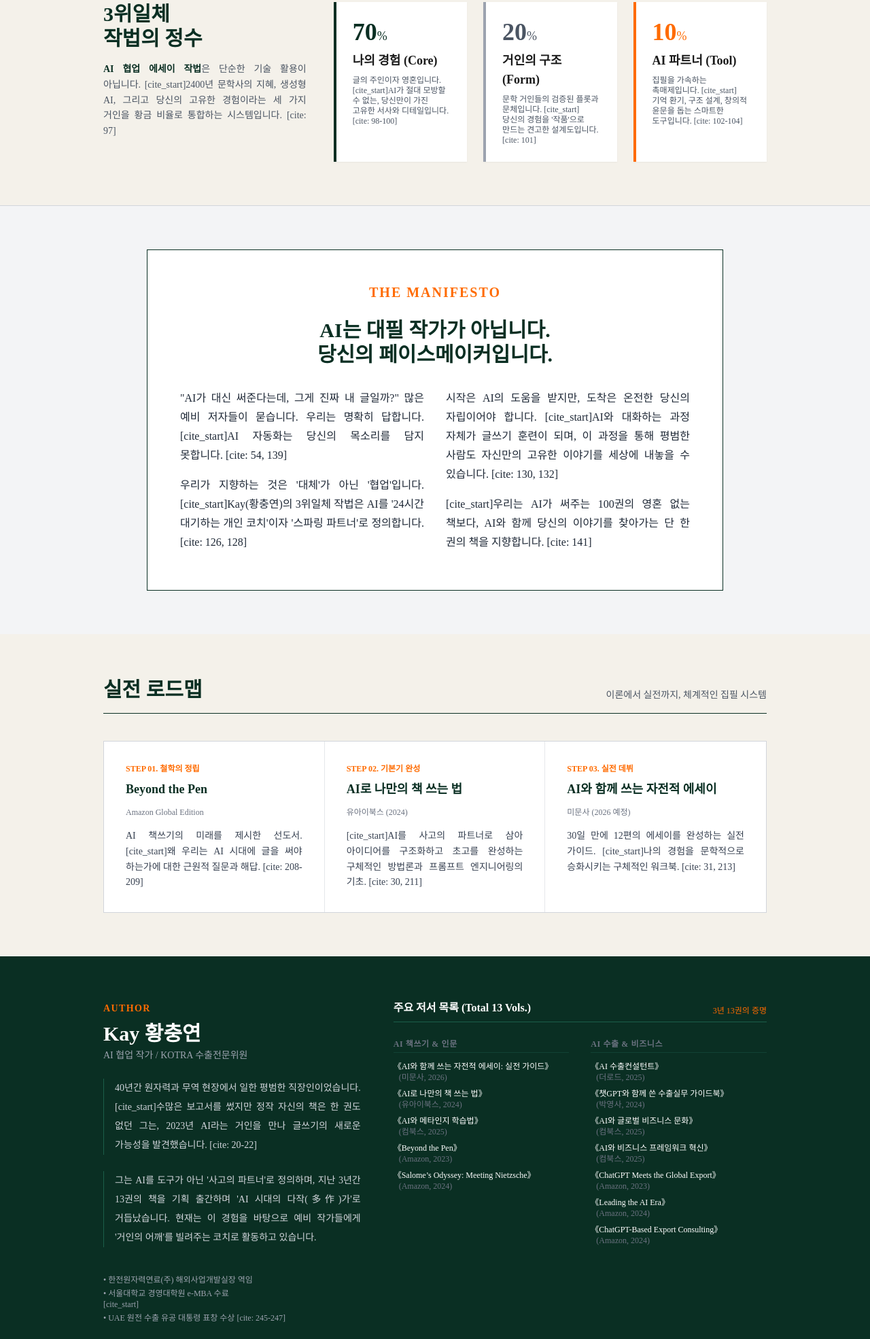
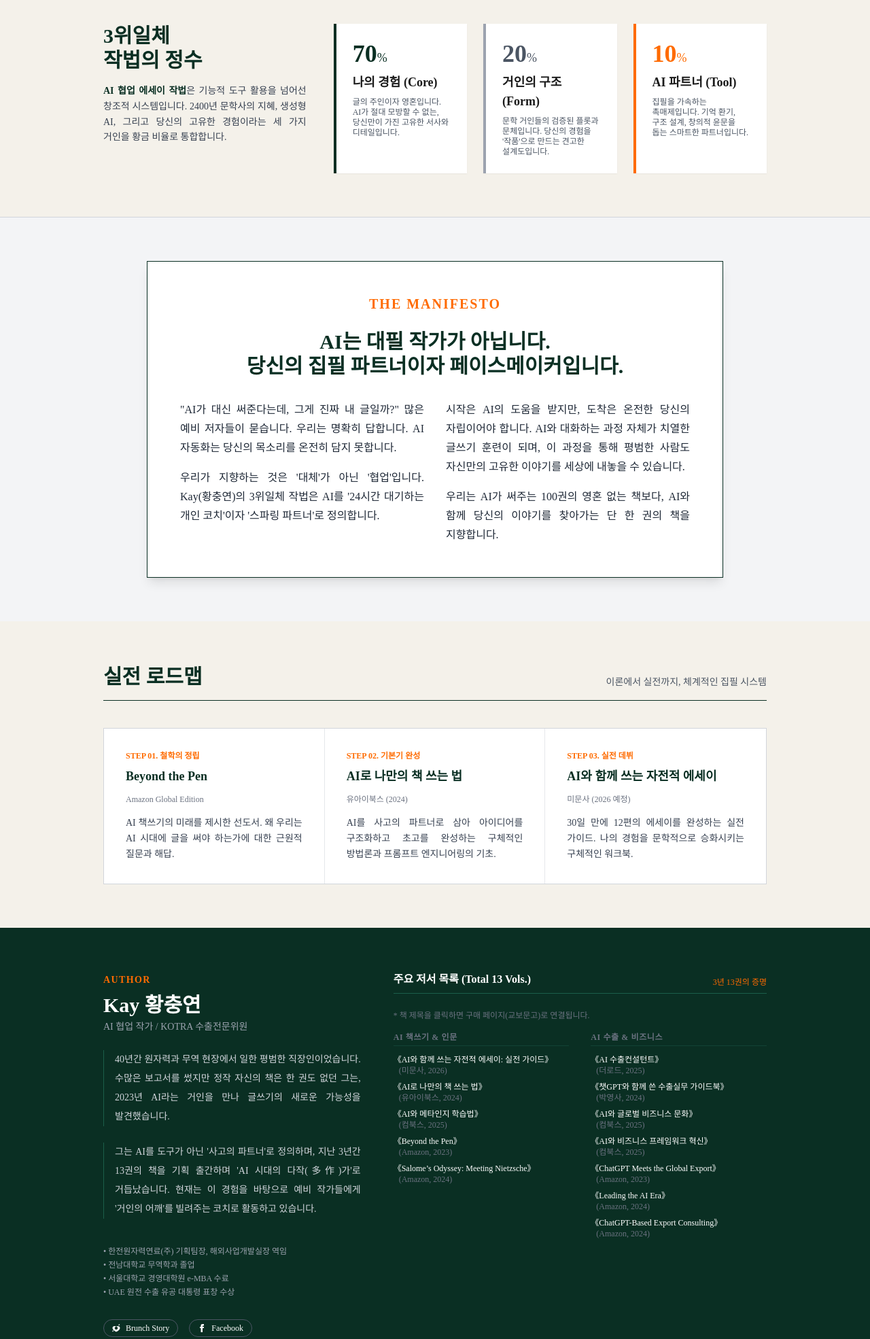
Before and after one commit to hellokay-evening/aigiant, a plain HTML site: page index.html in a window 1280 px wide. Shown: the part 659-2629 px from the top of the page at 68% size. Drawn offline with nearby package versions, Linux system fonts and the light colour scheme.

Commit message:
Update index.html

```diff
--- a/index.html
+++ b/index.html
@@ -3,10 +3,21 @@
 <head>
     <meta charset="UTF-8">
     <meta name="viewport" content="width=device-width, initial-scale=1.0">
-    <title>거인의 어깨 | Kay(황충연)</title>
+
+    <meta name="description" content="AI시대 자전적 에세이 작법의 새로운 표준, 거인의 어깨. AI 협업 작가 Kay(황충연)의 3위일체 작법 가이드.">
+    <meta name="keywords" content="AI책쓰기, 자전적에세이, 챗GPT글쓰기, 황충연, Kay, 거인의어깨, AI수출컨설팅, 미문사">
+    <meta name="author" content="Kay Hwang">
+    <meta property="og:title" content="거인의 어깨 | AI시대 자전적 에세이의 새로운 지평">
+    <meta property="og:description" content="당신의 경험(70)과 문학사의 지혜(20), 그리고 AI 파트너(10)가 만나 당신의 삶을 책으로 만듭니다.">
+    <meta property="og:type" content="website">
+    <meta property="og:url" content="https://www.aigiant.club">
+
+    <title>AI거인의 어깨 | Kay(황충연)</title>
+
     <link rel="preconnect" href="https://fonts.googleapis.com">
     <link rel="preconnect" href="https://fonts.gstatic.com" crossorigin>
     <link href="https://fonts.googleapis.com/css2?family=Noto+Serif+KR:wght@300;500;700;900&display=swap" rel="stylesheet">
+
     <script src="https://cdn.tailwindcss.com"></script>
     <script>
         tailwind.config = {
@@ -32,14 +43,14 @@
     <style>
         body { font-family: 'Noto Serif KR', serif; word-break: keep-all; }
         .text-justify { text-align: justify; }
-        .dense-grid { grid-template-columns: repeat(auto-fill, minmax(280px, 1fr)); }
+        .book-link:hover { text-decoration: underline; color: #ff6b00; cursor: pointer; }
     </style>
 </head>
 <body class="bg-giant-paper text-giant-text antialiased selection:bg-giant-accent selection:text-white">
 
     <header class="fixed w-full top-0 z-50 bg-giant-900/95 text-white border-b border-giant-800 backdrop-blur-sm">
         <div class="max-w-5xl mx-auto px-6 h-14 flex justify-between items-center">
-            <div class="text-lg font-bold tracking-tighter flex items-center gap-2">
+            <div class="text-lg font-bold tracking-tighter flex items-center gap-2 cursor-pointer" onclick="window.scrollTo(0,0)">
                 <span class="w-3 h-3 bg-giant-accent inline-block"></span>
                 AI GIANT CLUB
             </div>
@@ -64,12 +75,13 @@
                 <span class="text-gray-300">새로운 표준을 제시하다</span>
             </h1>
             <div class="w-16 h-1 bg-giant-accent mx-auto mb-8"></div>
-            <blockquote class="text-lg md:text-xl font-light italic text-gray-400 mb-10 max-w-2xl mx-auto">
-                "내가 더 멀리 보았다면,<br class="md:hidden"> 그것은 거인들의 어깨 위에 올라섰기 때문입니다."<br>
-                <span class="text-sm not-italic mt-2 block text-gray-600">— Isaac Newton</span>
+            <blockquote class="text-lg md:text-xl font-light italic text-gray-400 mb-10 max-w-3xl mx-auto leading-relaxed">
+                "내가 더 멀리 보았다면, 그것은 거인들의 어깨 위에 올라섰기 때문입니다."<br>
+                <span class="text-base opacity-80 block mt-1">(If I have seen further it is by standing on the shoulders of Giants.)</span>
+                <span class="text-sm not-italic mt-3 block text-gray-600">— Isaac Newton</span>
             </blockquote>
 
-            <div class="inline-flex divide-x divide-gray-700 border border-gray-700 bg-giant-800/50 backdrop-blur">
+            <div class="inline-flex flex-wrap justify-center divide-x divide-gray-700 border border-gray-700 bg-giant-800/50 backdrop-blur">
                 <div class="px-6 py-3">
                     <span class="block text-xs text-gray-400">검증된 성과</span>
                     <span class="text-xl font-bold text-white">3년 13권</span>
@@ -91,30 +103,30 @@
             <div class="grid grid-cols-1 md:grid-cols-12 gap-10 items-start">
                 <div class="md:col-span-4">
                     <h2 class="text-3xl font-bold mb-4 text-giant-900">3위일체<br>작법의 정수</h2>
-                    <p class="text-sm text-gray-600 leading-relaxed text-justify">
-                        <span class="font-bold text-giant-900">AI 협업 에세이 작법</span>은 단순한 기술 활용이 아닙니다. [cite_start]2400년 문학사의 지혜, 생성형 AI, 그리고 당신의 고유한 경험이라는 세 가지 거인을 황금 비율로 통합하는 시스템입니다. [cite: 97]
+                    <p class="text-sm text-gray-700 leading-relaxed text-justify">
+                        <span class="font-bold text-giant-900">AI 협업 에세이 작법</span>은 기능적 도구 활용을 넘어선 창조적 시스템입니다. 2400년 문학사의 지혜, 생성형 AI, 그리고 당신의 고유한 경험이라는 세 가지 거인을 황금 비율로 통합합니다.
                     </p>
                 </div>
                 <div class="md:col-span-8 grid grid-cols-1 md:grid-cols-3 gap-6">
-                    <div class="bg-white p-6 border-l-4 border-giant-900 shadow-sm">
+                    <div class="bg-white p-6 border-l-4 border-giant-900 shadow-sm hover:shadow-md transition-shadow">
                         <div class="text-4xl font-black text-giant-900 mb-2">70<span class="text-lg font-medium">%</span></div>
                         <h3 class="font-bold text-lg mb-2">나의 경험 (Core)</h3>
                         <p class="text-xs text-gray-600 leading-tight">
-                            글의 주인이자 영혼입니다. [cite_start]AI가 절대 모방할 수 없는, 당신만이 가진 고유한 서사와 디테일입니다. [cite: 98-100]
+                            글의 주인이자 영혼입니다. AI가 절대 모방할 수 없는, 당신만이 가진 고유한 서사와 디테일입니다.
                         </p>
                     </div>
-                    <div class="bg-white p-6 border-l-4 border-gray-400 shadow-sm">
+                    <div class="bg-white p-6 border-l-4 border-gray-400 shadow-sm hover:shadow-md transition-shadow">
                         <div class="text-4xl font-black text-gray-600 mb-2">20<span class="text-lg font-medium">%</span></div>
                         <h3 class="font-bold text-lg mb-2">거인의 구조 (Form)</h3>
                         <p class="text-xs text-gray-600 leading-tight">
-                            문학 거인들의 검증된 플롯과 문체입니다. [cite_start]당신의 경험을 '작품'으로 만드는 견고한 설계도입니다. [cite: 101]
+                            문학 거인들의 검증된 플롯과 문체입니다. 당신의 경험을 '작품'으로 만드는 견고한 설계도입니다.
                         </p>
                     </div>
-                    <div class="bg-white p-6 border-l-4 border-giant-accent shadow-sm">
+                    <div class="bg-white p-6 border-l-4 border-giant-accent shadow-sm hover:shadow-md transition-shadow">
                         <div class="text-4xl font-black text-giant-accent mb-2">10<span class="text-lg font-medium">%</span></div>
                         <h3 class="font-bold text-lg mb-2">AI 파트너 (Tool)</h3>
                         <p class="text-xs text-gray-600 leading-tight">
-                            집필을 가속하는 촉매제입니다. [cite_start]기억 환기, 구조 설계, 창의적 윤문을 돕는 스마트한 도구입니다. [cite: 102-104]
+                            집필을 가속하는 촉매제입니다. 기억 환기, 구조 설계, 창의적 윤문을 돕는 스마트한 파트너입니다.
                         </p>
                     </div>
                 </div>
@@ -124,24 +136,24 @@
 
     <section id="manifesto" class="py-16 bg-gray-100">
         <div class="max-w-4xl mx-auto px-6">
-            <div class="border border-giant-900 p-8 md:p-12 bg-white">
+            <div class="border border-giant-900 p-8 md:p-12 bg-white shadow-lg">
                 <h3 class="text-xl font-bold text-giant-accent mb-6 tracking-widest uppercase text-center">The Manifesto</h3>
                 <h2 class="text-2xl md:text-3xl font-bold text-center text-giant-900 mb-8 leading-snug">
                     AI는 대필 작가가 아닙니다.<br>
-                    당신의 페이스메이커입니다.
+                    당신의 집필 파트너이자 페이스메이커입니다.
                 </h2>
                 <div class="prose prose-sm max-w-none text-justify columns-1 md:columns-2 gap-8 leading-7 text-gray-800">
                     <p class="mb-4">
-                        "AI가 대신 써준다는데, 그게 진짜 내 글일까?" 많은 예비 저자들이 묻습니다. 우리는 명확히 답합니다. [cite_start]AI 자동화는 당신의 목소리를 담지 못합니다. [cite: 54, 139]
+                        "AI가 대신 써준다는데, 그게 진짜 내 글일까?" 많은 예비 저자들이 묻습니다. 우리는 명확히 답합니다. AI 자동화는 당신의 목소리를 온전히 담지 못합니다.
                     </p>
                     <p class="mb-4">
-                        우리가 지향하는 것은 '대체'가 아닌 '협업'입니다. [cite_start]Kay(황충연)의 3위일체 작법은 AI를 '24시간 대기하는 개인 코치'이자 '스파링 파트너'로 정의합니다. [cite: 126, 128]
+                        우리가 지향하는 것은 '대체'가 아닌 '협업'입니다. Kay(황충연)의 3위일체 작법은 AI를 '24시간 대기하는 개인 코치'이자 '스파링 파트너'로 정의합니다.
                     </p>
                     <p class="mb-4">
-                        시작은 AI의 도움을 받지만, 도착은 온전한 당신의 자립이어야 합니다. [cite_start]AI와 대화하는 과정 자체가 글쓰기 훈련이 되며, 이 과정을 통해 평범한 사람도 자신만의 고유한 이야기를 세상에 내놓을 수 있습니다. [cite: 130, 132]
+                        시작은 AI의 도움을 받지만, 도착은 온전한 당신의 자립이어야 합니다. AI와 대화하는 과정 자체가 치열한 글쓰기 훈련이 되며, 이 과정을 통해 평범한 사람도 자신만의 고유한 이야기를 세상에 내놓을 수 있습니다.
                     </p>
                     <p>
-                        [cite_start]우리는 AI가 써주는 100권의 영혼 없는 책보다, AI와 함께 당신의 이야기를 찾아가는 단 한 권의 책을 지향합니다. [cite: 141]
+                        우리는 AI가 써주는 100권의 영혼 없는 책보다, AI와 함께 당신의 이야기를 찾아가는 단 한 권의 책을 지향합니다.
                     </p>
                 </div>
             </div>
@@ -156,28 +168,28 @@
             </div>
 
             <div class="grid grid-cols-1 md:grid-cols-3 gap-0 border border-gray-300 bg-white">
-                <div class="p-8 border-b md:border-b-0 md:border-r border-gray-200 hover:bg-gray-50 transition-colors group">
+                <div class="p-8 border-b md:border-b-0 md:border-r border-gray-200 hover:bg-gray-50 transition-colors group cursor-pointer" onclick="window.open('https://search.kyobobook.co.kr/search?keyword=Beyond%20the%20Pen', '_blank')">
                     <span class="text-xs font-bold text-giant-accent mb-2 block">STEP 01. 철학의 정립</span>
                     <h3 class="text-lg font-bold text-giant-900 mb-3 group-hover:underline">Beyond the Pen</h3>
                     <p class="text-xs text-gray-500 mb-4">Amazon Global Edition</p>
                     <p class="text-sm text-gray-700 text-justify leading-relaxed">
-                        AI 책쓰기의 미래를 제시한 선도서. [cite_start]왜 우리는 AI 시대에 글을 써야 하는가에 대한 근원적 질문과 해답. [cite: 208-209]
+                        AI 책쓰기의 미래를 제시한 선도서. 왜 우리는 AI 시대에 글을 써야 하는가에 대한 근원적 질문과 해답.
                     </p>
                 </div>
-                <div class="p-8 border-b md:border-b-0 md:border-r border-gray-200 hover:bg-gray-50 transition-colors group">
+                <div class="p-8 border-b md:border-b-0 md:border-r border-gray-200 hover:bg-gray-50 transition-colors group cursor-pointer" onclick="window.open('https://search.kyobobook.co.kr/search?keyword=AI로%20나만의%20책%20쓰는%20법', '_blank')">
                     <span class="text-xs font-bold text-giant-accent mb-2 block">STEP 02. 기본기 완성</span>
                     <h3 class="text-lg font-bold text-giant-900 mb-3 group-hover:underline">AI로 나만의 책 쓰는 법</h3>
                     <p class="text-xs text-gray-500 mb-4">유아이북스 (2024)</p>
                     <p class="text-sm text-gray-700 text-justify leading-relaxed">
-                        [cite_start]AI를 사고의 파트너로 삼아 아이디어를 구조화하고 초고를 완성하는 구체적인 방법론과 프롬프트 엔지니어링의 기초. [cite: 30, 211]
+                        AI를 사고의 파트너로 삼아 아이디어를 구조화하고 초고를 완성하는 구체적인 방법론과 프롬프트 엔지니어링의 기초.
                     </p>
                 </div>
                 <div class="p-8 hover:bg-gray-50 transition-colors group">
                     <span class="text-xs font-bold text-giant-accent mb-2 block">STEP 03. 실전 데뷔</span>
-                    <h3 class="text-lg font-bold text-giant-900 mb-3 group-hover:underline">AI와 함께 쓰는 자전적 에세이</h3>
+                    <h3 class="text-lg font-bold text-giant-900 mb-3">AI와 함께 쓰는 자전적 에세이</h3>
                     <p class="text-xs text-gray-500 mb-4">미문사 (2026 예정)</p>
                     <p class="text-sm text-gray-700 text-justify leading-relaxed">
-                        30일 만에 12편의 에세이를 완성하는 실전 가이드. [cite_start]나의 경험을 문학적으로 승화시키는 구체적인 워크북. [cite: 31, 213]
+                        30일 만에 12편의 에세이를 완성하는 실전 가이드. 나의 경험을 문학적으로 승화시키는 구체적인 워크북.
                     </p>
                 </div>
             </div>
@@ -194,16 +206,28 @@
                         <p class="text-sm text-gray-400">AI 협업 작가 / KOTRA 수출전문위원</p>
                     </div>
                     <p class="text-sm leading-7 text-justify border-l border-giant-700 pl-4">
-                        40년간 원자력과 무역 현장에서 일한 평범한 직장인이었습니다. [cite_start]수많은 보고서를 썼지만 정작 자신의 책은 한 권도 없던 그는, 2023년 AI라는 거인을 만나 글쓰기의 새로운 가능성을 발견했습니다. [cite: 20-22]
+                        40년간 원자력과 무역 현장에서 일한 평범한 직장인이었습니다. 수많은 보고서를 썼지만 정작 자신의 책은 한 권도 없던 그는, 2023년 AI라는 거인을 만나 글쓰기의 새로운 가능성을 발견했습니다.
                     </p>
                     <p class="text-sm leading-7 text-justify border-l border-giant-700 pl-4">
                         그는 AI를 도구가 아닌 '사고의 파트너'로 정의하며, 지난 3년간 13권의 책을 기획 출간하며 'AI 시대의 다작(多作)가'로 거듭났습니다. 현재는 이 경험을 바탕으로 예비 작가들에게 '거인의 어깨'를 빌려주는 코치로 활동하고 있습니다.
                     </p>
                     <ul class="text-xs space-y-1 text-gray-400 pt-4">
-                        <li>• 한전원자력연료(주) 해외사업개발실장 역임</li>
+                        <li>• 한전원자력연료(주) 기획팀장, 해외사업개발실장 역임</li>
+                        <li>• 전남대학교 무역학과 졸업</li>
                         <li>• 서울대학교 경영대학원 e-MBA 수료</li>
-                        [cite_start]<li>• UAE 원전 수출 유공 대통령 표창 수상 [cite: 245-247]</li>
+                        <li>• UAE 원전 수출 유공 대통령 표창 수상</li>
                     </ul>
+
+                    <div class="flex gap-4 pt-2">
+                        <a href="https://brunch.co.kr/@wadong85" target="_blank" class="text-white hover:text-giant-accent transition-colors flex items-center gap-2 text-xs border border-gray-600 px-3 py-1 rounded-full">
+                            <svg xmlns="http://www.w3.org/2000/svg" class="h-3 w-3" fill="currentColor" viewBox="0 0 24 24"><path d="M2.9 22c-.5.8-1.6.9-2.1.2-.5-.6-.4-1.6.2-2.1l1.6-1.3c.4-.3 1-.2 1.3.2.3.4.2 1-.2 1.3L2.9 22zM22 2.9c.8-.5.9-1.6.2-2.1-.6-.5-1.6-.4-2.1.2l-1.3 1.6c-.3.4-.2 1 .2 1.3.4.3 1 .2 1.3-.2L22 2.9zM7.5 12c0-2.5 2-4.5 4.5-4.5s4.5 2 4.5 4.5-2 4.5-4.5 4.5-4.5-2-4.5-4.5zm9-6c-1.7 0-3.2.7-4.5 1.9-1.3-1.2-2.8-1.9-4.5-1.9C3.4 6 1 8.4 1 11.5c0 3.5 4 8.5 11 11.5 7-3 11-8 11-11.5 0-3.1-2.4-5.5-6.5-5.5z"/></svg>
+                            Brunch Story
+                        </a>
+                        <a href="https://www.facebook.com/choongyon.hwang" target="_blank" class="text-white hover:text-giant-accent transition-colors flex items-center gap-2 text-xs border border-gray-600 px-3 py-1 rounded-full">
+                            <svg xmlns="http://www.w3.org/2000/svg" class="h-3 w-3" fill="currentColor" viewBox="0 0 24 24"><path d="M9 8h-3v4h3v12h5v-12h3.642l.358-4h-4v-1.667c0-.955.192-1.333 1.115-1.333h2.885v-5h-3.808c-3.596 0-5.192 1.583-5.192 4.615v3.385z"/></svg>
+                            Facebook
+                        </a>
+                    </div>
                 </div>
 
                 <div class="md:col-span-7">
@@ -211,14 +235,15 @@
                         <span>주요 저서 목록 (Total 13 Vols.)</span>
                         <span class="text-xs text-giant-accent font-normal">3년 13권의 증명</span>
                     </h3>
+                    <p class="text-xs text-gray-500 mb-4">* 책 제목을 클릭하면 구매 페이지(교보문고)로 연결됩니다.</p>
 
                     <div class="grid grid-cols-1 sm:grid-cols-2 gap-x-8 gap-y-6 text-xs">
                         <div>
                             <h4 class="text-gray-500 font-bold mb-3 uppercase tracking-wider border-b border-giant-800 pb-1">AI 책쓰기 & 인문</h4>
                             <ul class="space-y-2">
-                                <li><span class="text-white">《AI와 함께 쓰는 자전적 에세이: 실전 가이드》</span> <span class="text-gray-500 block ml-2">(미문사, 2026)</span></li>
-                                <li><span class="text-white">《AI로 나만의 책 쓰는 법》</span> <span class="text-gray-500 block ml-2">(유아이북스, 2024)</span></li>
-                                <li><span class="text-white">《AI와 메타인지 학습법》</span> <span class="text-gray-500 block ml-2">(컴북스, 2025)</span></li>
+                                <li><a href="https://search.kyobobook.co.kr/search?keyword=AI와%20함께%20쓰는%20자전적%20에세이" target="_blank" class="book-link text-white">《AI와 함께 쓰는 자전적 에세이: 실전 가이드》</a> <span class="text-gray-500 block ml-2">(미문사, 2026)</span></li>
+                                <li><a href="https://search.kyobobook.co.kr/search?keyword=AI로%20나만의%20책%20쓰는%20법" target="_blank" class="book-link text-white">《AI로 나만의 책 쓰는 법》</a> <span class="text-gray-500 block ml-2">(유아이북스, 2024)</span></li>
+                                <li><a href="https://search.kyobobook.co.kr/search?keyword=AI와%20메타인지%20학습법" target="_blank" class="book-link text-white">《AI와 메타인지 학습법》</a> <span class="text-gray-500 block ml-2">(컴북스, 2025)</span></li>
                                 <li><span class="text-white">《Beyond the Pen》</span> <span class="text-gray-500 block ml-2">(Amazon, 2023)</span></li>
                                 <li><span class="text-white">《Salome’s Odyssey: Meeting Nietzsche》</span> <span class="text-gray-500 block ml-2">(Amazon, 2024)</span></li>
                             </ul>
@@ -227,10 +252,10 @@
                         <div>
                             <h4 class="text-gray-500 font-bold mb-3 uppercase tracking-wider border-b border-giant-800 pb-1">AI 수출 & 비즈니스</h4>
                             <ul class="space-y-2">
-                                <li><span class="text-white">《AI 수출컨설턴트》</span> <span class="text-gray-500 block ml-2">(더로드, 2025)</span></li>
-                                <li><span class="text-white">《챗GPT와 함께 쓴 수출실무 가이드북》</span> <span class="text-gray-500 block ml-2">(박영사, 2024)</span></li>
-                                <li><span class="text-white">《AI와 글로벌 비즈니스 문화》</span> <span class="text-gray-500 block ml-2">(컴북스, 2025)</span></li>
-                                <li><span class="text-white">《AI와 비즈니스 프레임워크 혁신》</span> <span class="text-gray-500 block ml-2">(컴북스, 2025)</span></li>
+                                <li><a href="https://search.kyobobook.co.kr/search?keyword=AI%20수출컨설턴트" target="_blank" class="book-link text-white">《AI 수출컨설턴트》</a> <span class="text-gray-500 block ml-2">(더로드, 2025)</span></li>
+                                <li><a href="https://search.kyobobook.co.kr/search?keyword=챗GPT와%20함께%20쓴%20수출실무%20가이드북" target="_blank" class="book-link text-white">《챗GPT와 함께 쓴 수출실무 가이드북》</a> <span class="text-gray-500 block ml-2">(박영사, 2024)</span></li>
+                                <li><a href="https://search.kyobobook.co.kr/search?keyword=AI와%20글로벌%20비즈니스%20문화" target="_blank" class="book-link text-white">《AI와 글로벌 비즈니스 문화》</a> <span class="text-gray-500 block ml-2">(컴북스, 2025)</span></li>
+                                <li><a href="https://search.kyobobook.co.kr/search?keyword=AI와%20비즈니스%20프레임워크%20혁신" target="_blank" class="book-link text-white">《AI와 비즈니스 프레임워크 혁신》</a> <span class="text-gray-500 block ml-2">(컴북스, 2025)</span></li>
                                 <li><span class="text-white">《ChatGPT Meets the Global Export》</span> <span class="text-gray-500 block ml-2">(Amazon, 2023)</span></li>
                                 <li><span class="text-white">《Leading the AI Era》</span> <span class="text-gray-500 block ml-2">(Amazon, 2024)</span></li>
                                 <li><span class="text-white">《ChatGPT-Based Export Consulting》</span> <span class="text-gray-500 block ml-2">(Amazon, 2024)</span></li>
@@ -247,16 +272,16 @@
             <h2 class="text-3xl font-bold text-giant-900 mb-6">거인의 어깨를 내어드립니다</h2>
             <p class="text-sm text-gray-600 mb-10 leading-relaxed">
                 혼자 쓰는 막막함 대신, 든든한 파트너들과 함께하세요.<br>
-                [cite_start]이 책의 저자 Kay와 전문 편집자가 당신의 글쓰기 여정을 돕습니다. [cite: 4, 13]
+                이 책의 저자 Kay와 전문 편집자가 당신의 글쓰기 여정을 돕습니다.
             </p>
 
             <div class="flex flex-col sm:flex-row justify-center gap-4">
-                <a href="https://open.kakao.com/o/p4oHtG1h" target="_blank" class="px-8 py-3 bg-giant-900 text-white font-bold text-sm hover:bg-giant-800 transition-colors flex items-center justify-center gap-2">
+                <a href="https://open.kakao.com/o/g... (링크삽입)" target="_blank" class="px-8 py-3 bg-giant-900 text-white font-bold text-sm hover:bg-giant-800 transition-colors flex items-center justify-center gap-2">
                     <span>작가 커뮤니티 참여하기</span>
                     <svg class="w-4 h-4" fill="none" stroke="currentColor" viewBox="0 0 24 24"><path stroke-linecap="round" stroke-linejoin="round" stroke-width="2" d="M17 8l4 4m0 0l-4 4m4-4H3"></path></svg>
                 </a>
                 <a href="mailto:wadong85@gmail.com" class="px-8 py-3 border border-giant-900 text-giant-900 font-bold text-sm hover:bg-gray-50 transition-colors">
-                    출간/코칭 문의하기
+                    AI 책쓰기 강의 /코칭 문의
                 </a>
             </div>
             <div class="mt-12 pt-12 border-t border-gray-200 text-xs text-gray-400">
```
